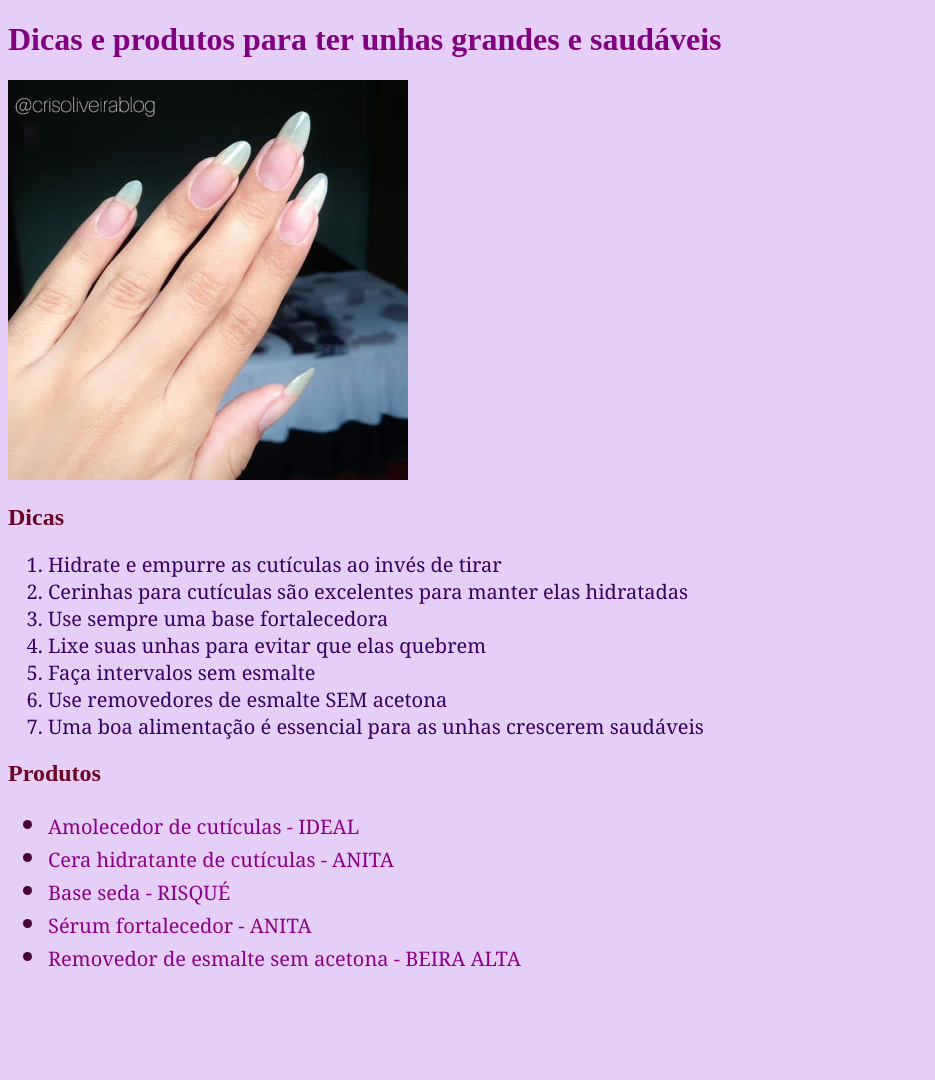
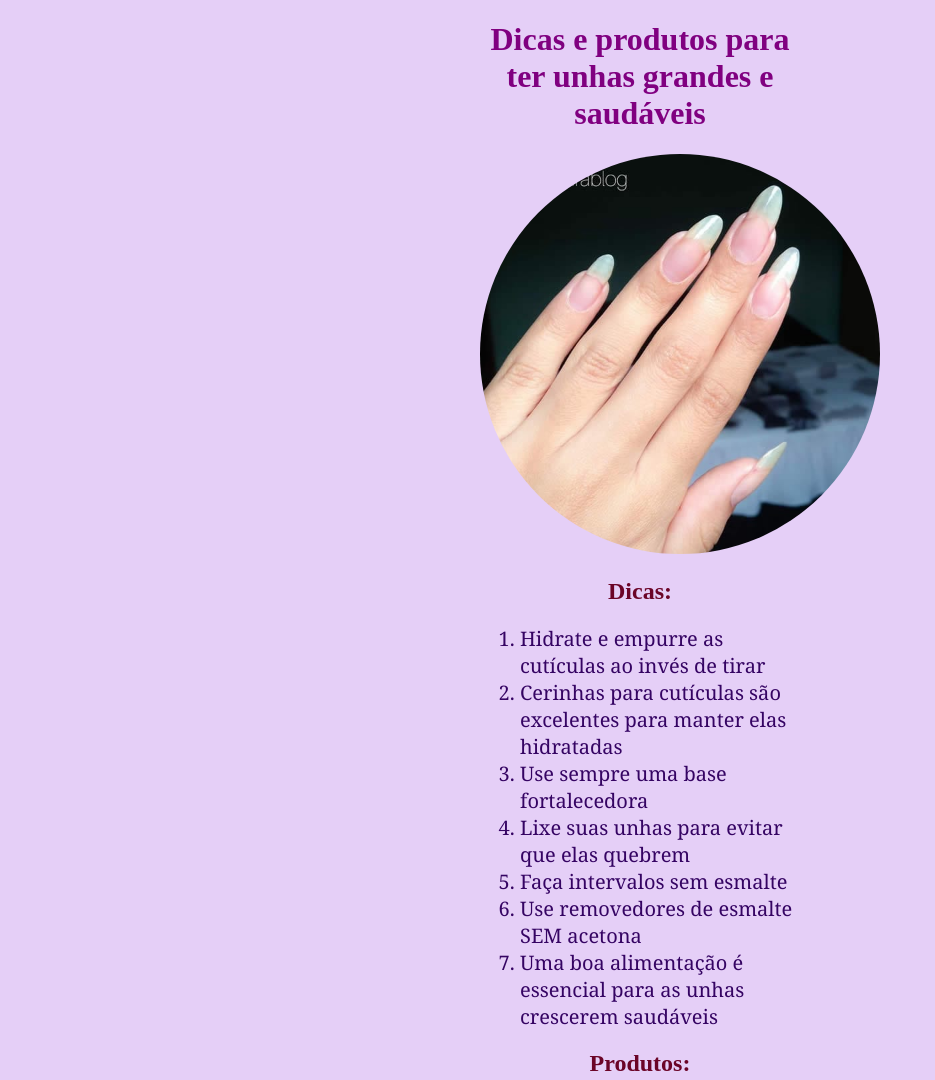
Before and after one commit to gabrielyabreu/atividadederevisao-gabrielyabreu, a plain HTML site: page index.html in a window 1280 px wide. Shown: the top 1080 px of the page, without its empty margins (0-935 px from the left). Before the commit the page ends 992 px from the top, so only its background shows below. Drawn offline with Linux system fonts and the light colour scheme.

Commit message:
alterações finais e FIM do projeto

```diff
--- a/index.html
+++ b/index.html
@@ -9,17 +9,24 @@
 <body>
     <h1>Dicas e produtos para ter unhas grandes e saudáveis</h1>
      <img src="unhas.jpg" alt="Unhas naturais e grandes">
-    <h2>Dicas</h2>
+    <h2>Dicas:</h2>
     <ol id="dicas">
         <li>Hidrate e empurre as cutículas ao invés de tirar</li>
+
         <li>Cerinhas para cutículas são excelentes para manter elas hidratadas</li>
+
         <li>Use sempre uma base fortalecedora</li>
+
         <li>Lixe suas unhas para evitar que elas quebrem</li>
+
         <li>Faça intervalos sem esmalte</li>
+
         <li>Use removedores de esmalte SEM acetona</li>
+
         <li>Uma boa alimentação é essencial para as unhas crescerem saudáveis</li>
+
     </ol>
-        <h2>Produtos</h2>
+        <h2>Produtos:</h2>
         <ul id="produtos">
             <li>Amolecedor de cutículas - IDEAL</li>
             <li>Cera hidratante de cutículas - ANITA</li>
--- a/style.css
+++ b/style.css
@@ -1,6 +1,6 @@
 #dicas {
     font-family: Georgia, 'Times New Roman', Times, serif;
-    color: rgb(53, 2, 100);
+    color: rgb(53, 4, 99);
     font-size: 20px;
 }
 
@@ -17,17 +17,23 @@
 
 img {
     width: 400px;
+    border-radius: 100%;
 
 }
 
 body {
     background-color: rgb(229, 207, 247);
+    margin-inline: 30rem;
 }
 
 h1 {
     color: purple;
+    font-size: xx-large;
+    text-align: center;
 }
 
 h2 {
     color: rgb(107, 4, 39);
+    font-size: x-large;
+    text-align: center;
 }
```
